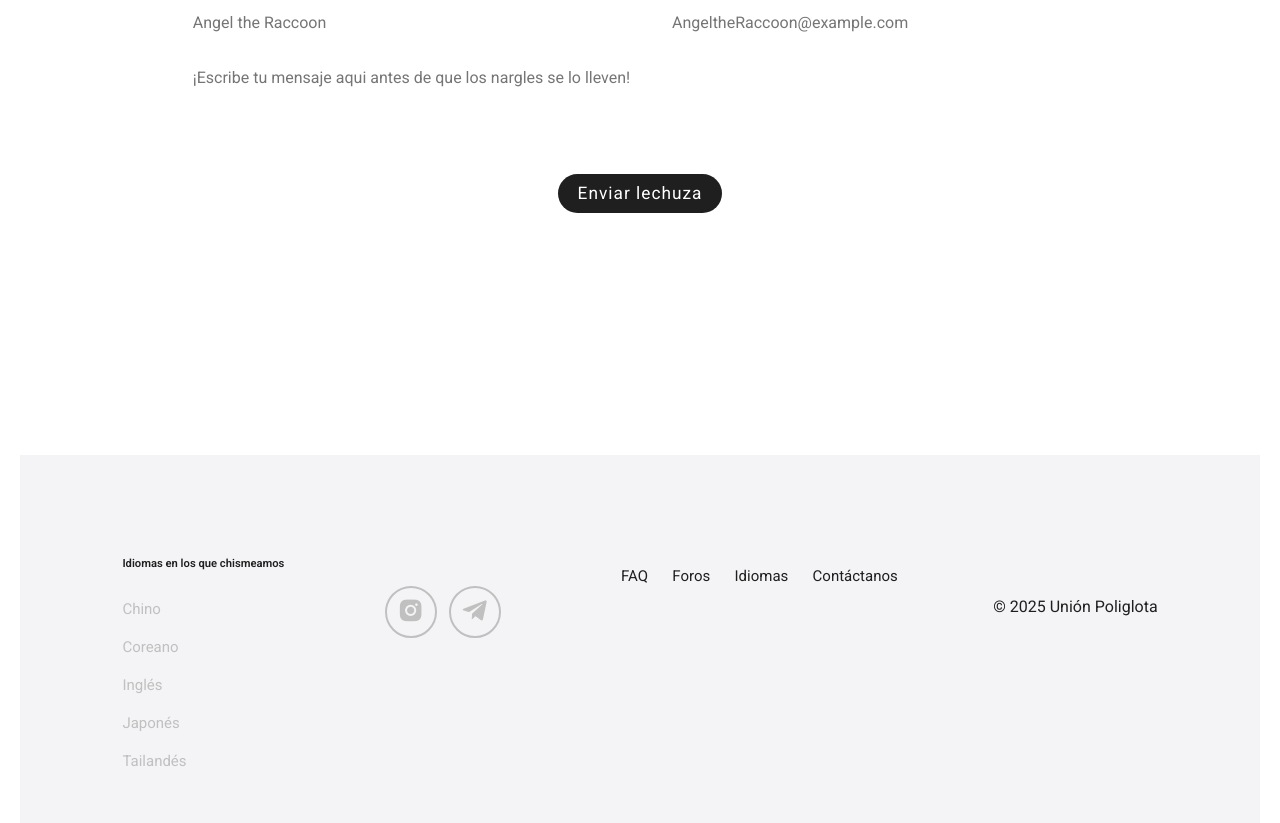
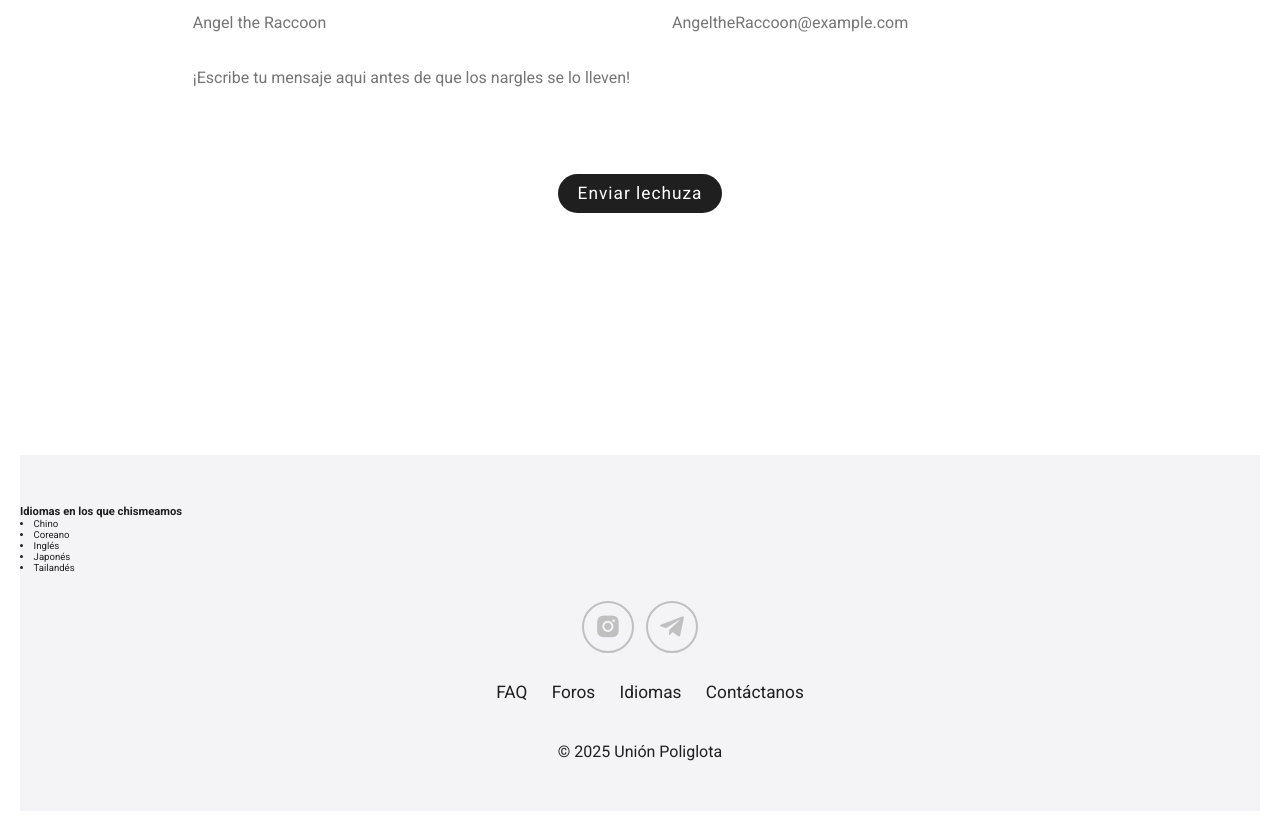
Before and after one commit to 143UnionPoliglota/143UnionPoliglota.github.io, a plain HTML site: page index.html in a window 1280 px wide. Shown: the part 3467-4290 px from the top of the page. Drawn offline with nearby package versions, Linux system fonts and the light colour scheme; a web font is replaced by a local one.

Commit message:
Update style.css

```diff
--- a/style.css
+++ b/style.css
@@ -396,31 +396,7 @@ form .btn:hover {
 }
 .footer {
     background-color: var(--second-bg-color);
-    padding: 8vw;
-    display: flex;
-    justify-content: space-between;
-    aling-items: flex-start;
-    flew-wrap: wrap;
-}
-footer .footer-col {
-    padding-bottom: 40px;
-}
-footer h3 {
-    color: var(--text-color);
-    font-weight: 600;
-    padding-bottom: 20px;
-}
-footer li {
-    list-style: none;
-    color: var(--accent-color);
-    padding: 10px 0;
-    font-size: 15px;
-    cursor: pointer;
-    transition: 0.3s ease-in-out;
-}
-footer li:hover {
-    color: transparent;
-    background: linear-gradient(to bottom,#ff6961,#fcae1e,#fff275,#8cd790,#6ec6ff,#c58af9);
+    padding: 50px 0;
 }
 .social-icons a {
     display: inline-flex;
```
